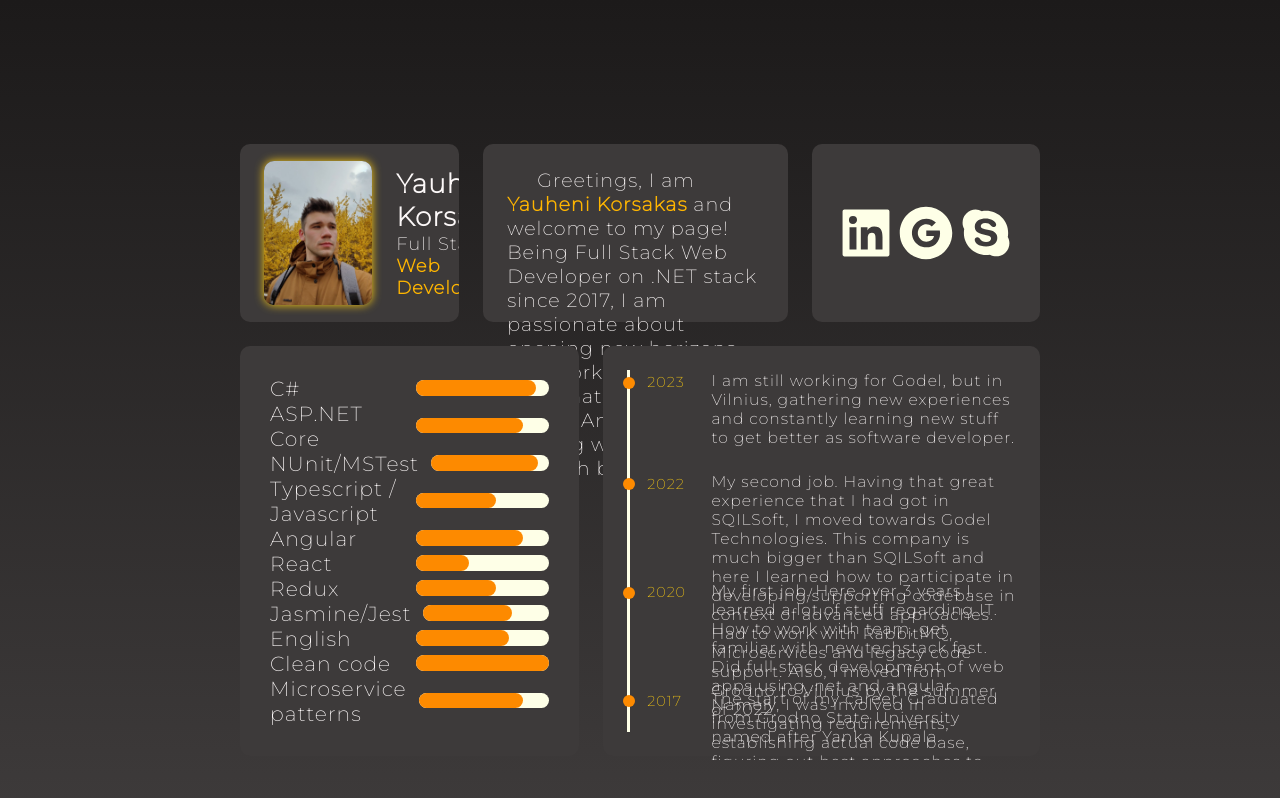
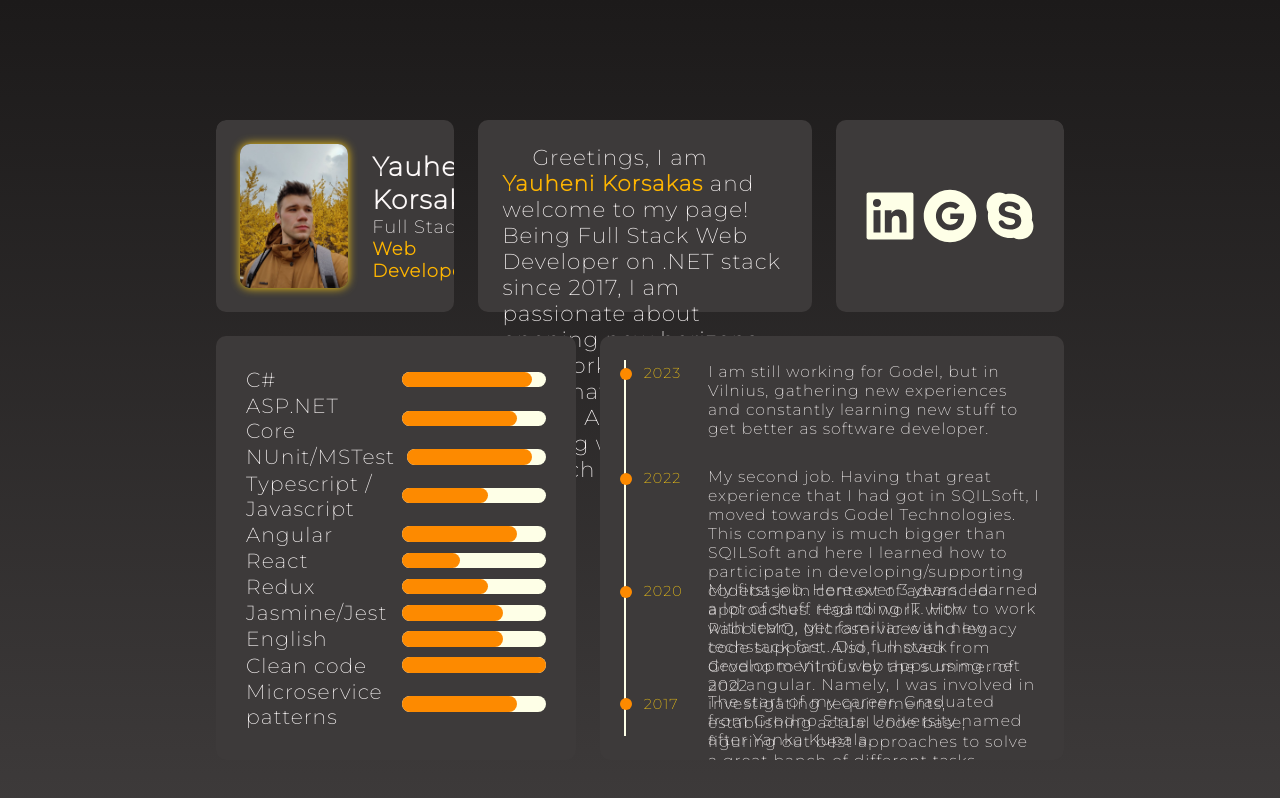
Before and after one commit to YauheniKorsakas/personal-web-site, a React (Create React App) app: page / in a window 1280 px wide. Built offline with nearby package versions, Linux system fonts and the light colour scheme.

Commit message:
Refactor

```diff
--- a/src/components/About/About.module.scss
+++ b/src/components/About/About.module.scss
@@ -1,8 +1,9 @@
 @import '../../styles/variables.scss';
 
 .About {
+  display: flex;
   color: $primary-color-50;
-  font-size: 1.6rem;
+  font-size: 1.8rem;
 
   p {
     text-indent: 30px;
--- a/src/components/AppContainer/AppContainer.module.scss
+++ b/src/components/AppContainer/AppContainer.module.scss
@@ -14,6 +14,7 @@ $container-distance: 2rem;
     display: flex;
     flex-direction: column;
     gap: $container-distance;
+    padding: 0 !important;
     padding: $container-distance;
     overflow: hidden;
     background-color: transparent;
```
